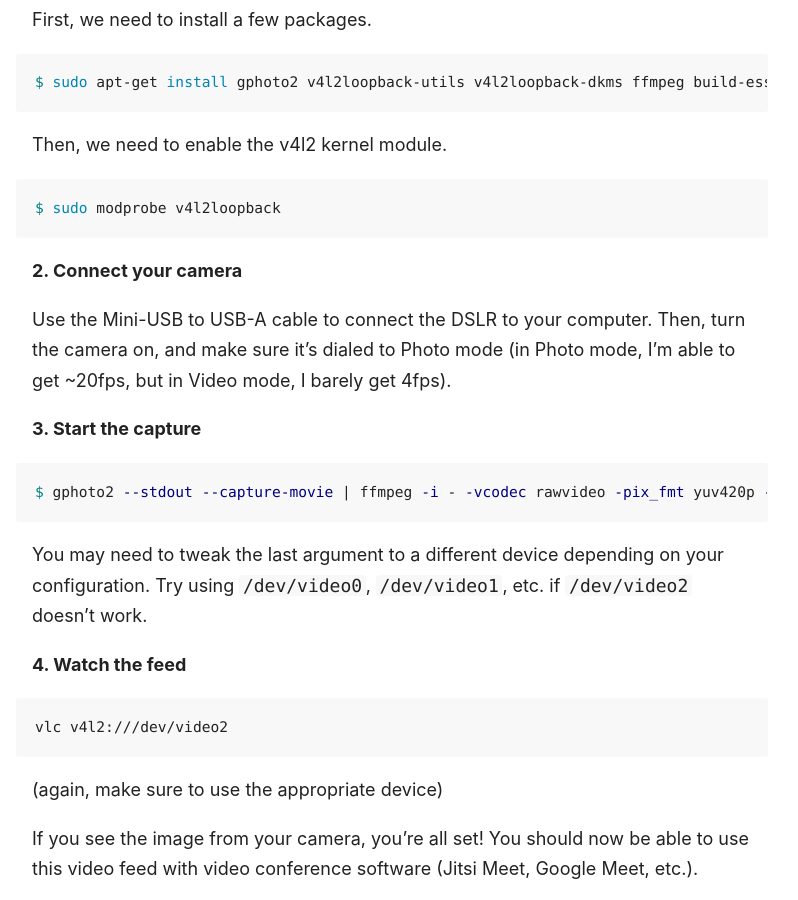
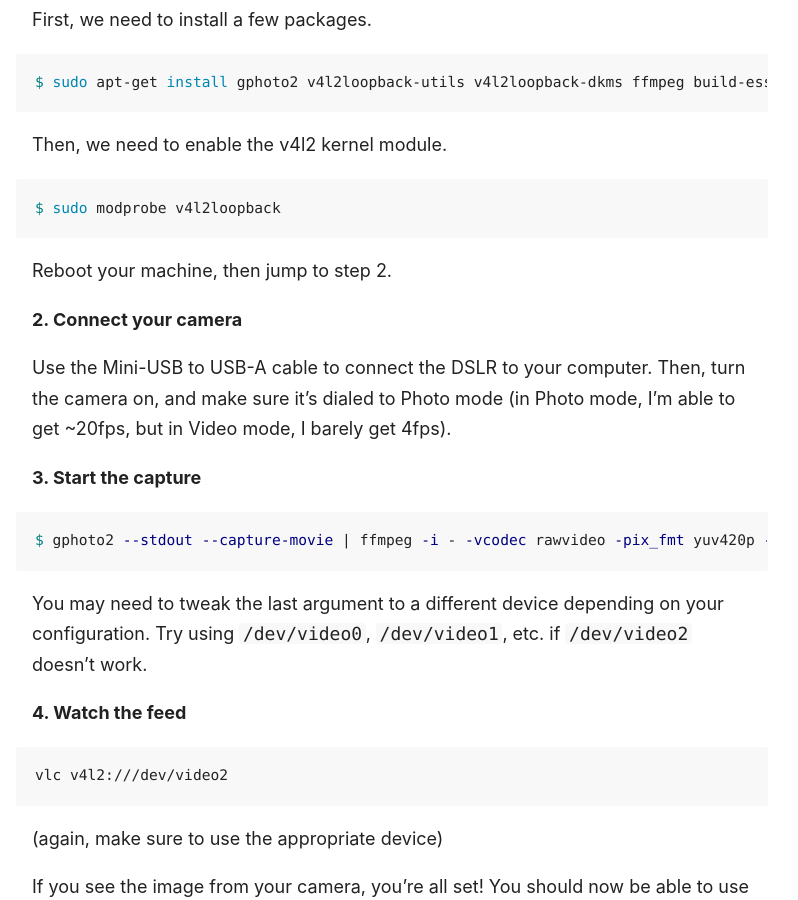
Before and after one commit to maximevaillancourt/maximevaillancourt.github.io, a Jekyll site: the page built from _posts/2021-01-04-canon-6d-webcam-debian.md, in a window 1280 px wide and 900 px high, scrolled down 508 px. Shown: the whole window, without its empty margins (248-1046 px from the left). Built offline with Jekyll 4.4.1, drawn with Linux system fonts in a browser that asks for light colours.

Commit message:
Add missing Reboot step

````diff
--- a/_posts/2021-01-04-canon-6d-webcam-debian.md
+++ b/_posts/2021-01-04-canon-6d-webcam-debian.md
@@ -20,6 +20,8 @@
 ```sh
 $ sudo modprobe v4l2loopback
 ```
+
+Reboot your machine, then jump to step 2.
 
 **2. Connect your camera**
 
````
